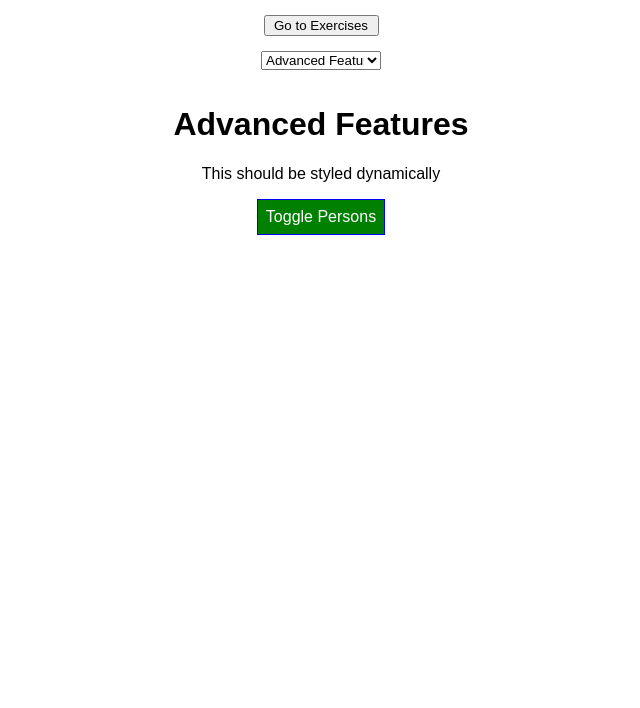
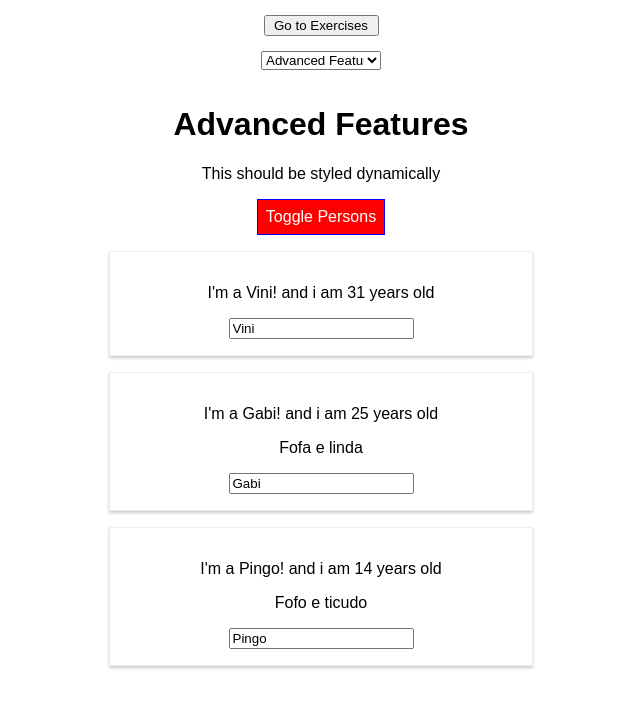
Before and after one commit to vinicechin/react-projects, a React (Create React App) app: page / in a window 1280 px wide. Shown: the top 708 px of the page, without its empty margins (319-959 px from the left). Built offline with nearby package versions, Linux system fonts and the light colour scheme.

Commit message:
Add ref examples

```diff
--- a/src/Sections/AdvancedFeatures/AdvancedFeatures.js
+++ b/src/Sections/AdvancedFeatures/AdvancedFeatures.js
@@ -16,7 +16,7 @@ class AdvancedFeatures extends Component {
     persons: [
       {id: 'p0', name: "Vini", age: 31, content: ""},
       {id: 'p1', name: "Gabi", age: 25, content: "Fofa e linda"},
-      {id: 'p2', name: "Pingo", age: "todos", content: "Fofo e ticudo"},
+      {id: 'p2', name: "Pingo", age: 14, content: "Fofo e ticudo"},
     ],
     showPersons: false,
     changesCount: 0
--- a/src/Sections/SharedComponents/Cockpit/Cockpit.js
+++ b/src/Sections/SharedComponents/Cockpit/Cockpit.js
@@ -1,4 +1,4 @@
-import React, { useEffect } from 'react'
+import React, { useEffect, useRef } from 'react'
 
 import styles from './Cockpit.module.css'
 
@@ -20,6 +20,11 @@ const Cockpit = (props) => {
         // }
     }, [props.personsLength])
 
+    useEffect(() => {
+        toggleBtnRef.current.click()
+    }, [])
+
+    const toggleBtnRef = useRef(null)
     const classes = []
     let btnClass = ''
 
@@ -36,7 +41,7 @@ const Cockpit = (props) => {
         <div className={styles.Cockpit}>
             <h1>{props.title}</h1>
             <p className={classes.join(' ')}>This should be styled dynamically</p>
-            <button className={btnClass} onClick={props.clicked}>Toggle Persons</button>
+            <button ref={toggleBtnRef} className={btnClass} onClick={props.clicked}>Toggle Persons</button>
         </div>
     )
 }
```
Also changed, not shown: src/Sections/SharedComponents/Persons/Persons.js (+10 -0 lines).
